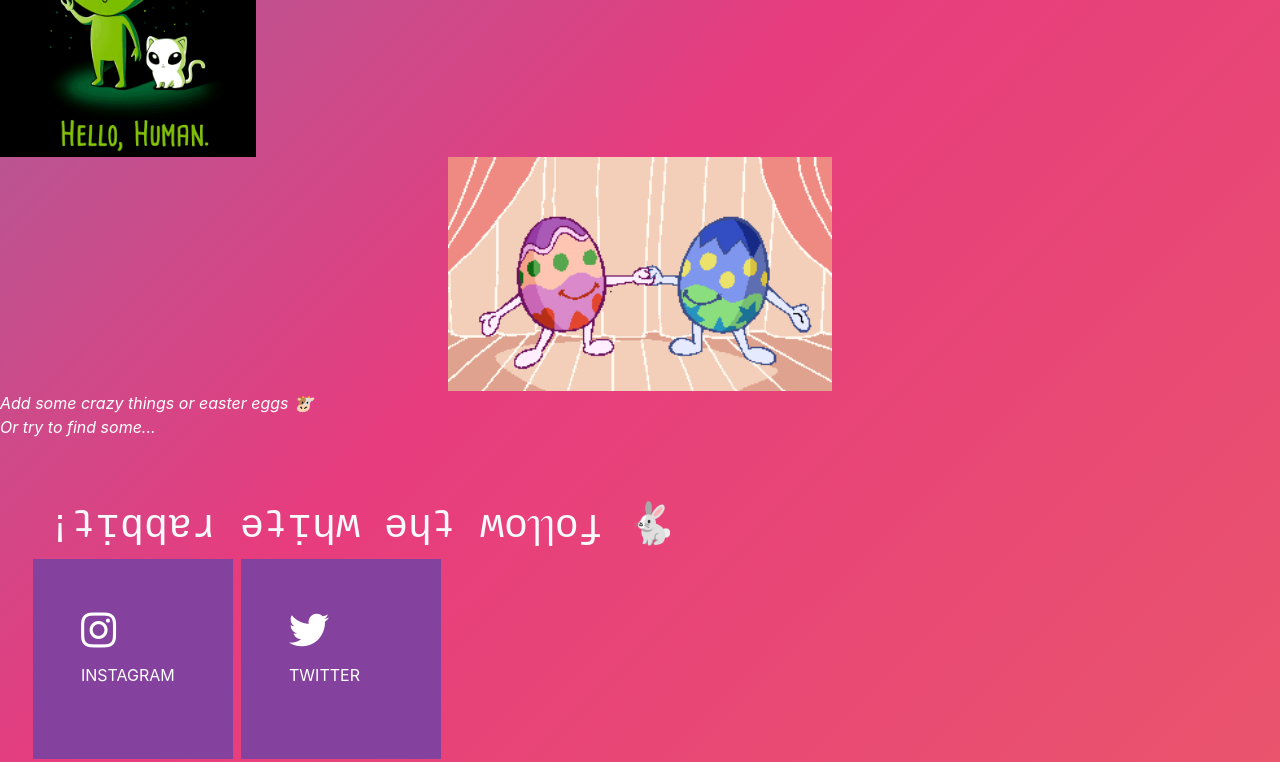
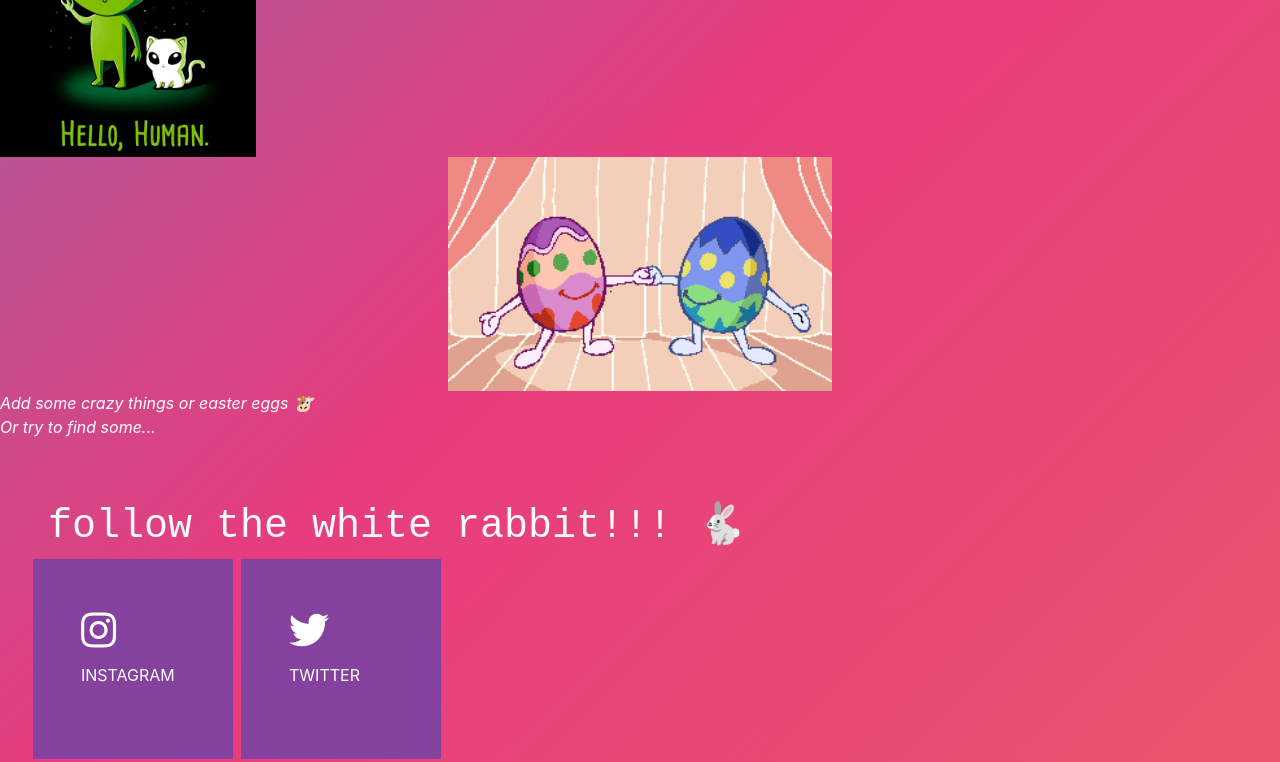
Before and after one commit to fr1sk/lets-build-a-webpage-hacktoberfest2019, a plain HTML site: page index.html in a window 1280 px wide. Shown: the part 155-917 px from the top of the page. Drawn offline with nearby package versions, Linux system fonts and the light colour scheme.

Commit message:
text correction

```diff
--- a/index.html
+++ b/index.html
@@ -44,7 +44,7 @@
                 ||     ||>>
 -->
 
-<MARQUEE  height="50" BGCOLOR="#884EA0"> <h1> <font color="yellow"> HacktoberFEST 2019🌈🤘 HacktoberFEST 2019🌈🤘 HacktoberFEST 2019🌈🤘 HacktoberFEST 2019🌈🤘</h1></font></MARQUEE>
+<MARQUEE  height="50" BGCOLOR="#884EA0"> <h1> <font color="yellow"> HacktoberFEST 2019🌈🤘  HacktoberFEST 2019🌈🤘  HacktoberFEST 2019🌈🤘 HacktoberFEST 2019🌈🤘</h1></font></MARQUEE>
   <div class="header_icon">
 	  <img src="assets/images/hacktober_header.svg" alt="Hacktoberfest2019 Header">
 	   <img class="w3-animate-fading" src="assets/images/git.jpg" style="width:20%">
@@ -57,7 +57,7 @@
  </div>
 
   <div class="social text-light p-5">
-  	<h1 style="font-family: monospace;">¡ʇᴉqqɐɹ ǝʇᴉɥʍ ǝɥʇ ʍoๅๅoɟ 🐇</h1>
+  	<h1 style="font-family: monospace;">follow the white rabbit!!! 🐇</h1>
   	<div class="row">
  		<a href="https://www.instagram.com/fr1skgg/" target="_blank" style="display:block;text-decoration: none;color: #fff;">
 	 		<div class="box p-5">
```
